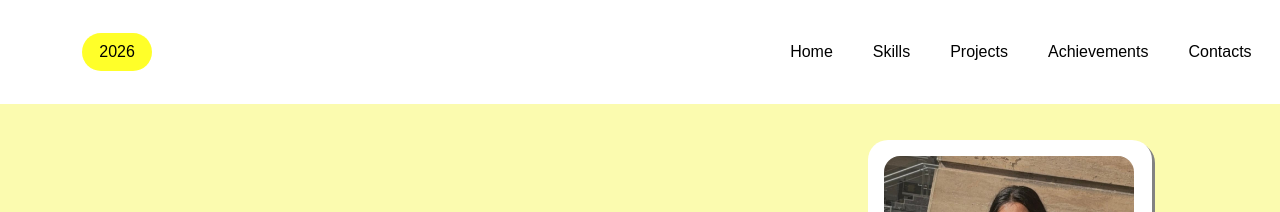
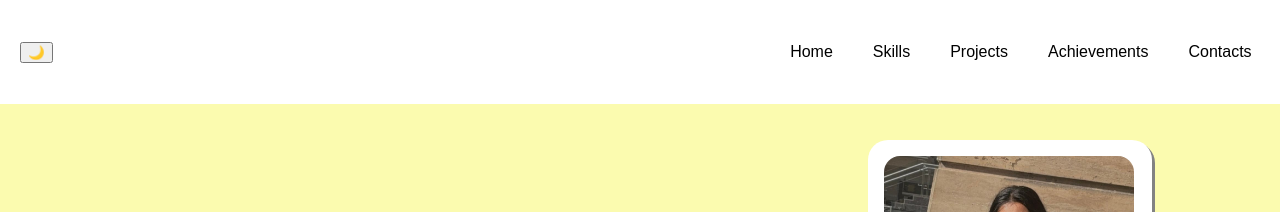
Before and after one commit to alsopayalll/portfolio, a plain HTML site: page index.html in a window 1280 px wide. Shown: the top 212 px of the page. Drawn offline with Linux system fonts and the light colour scheme.

Commit message:
Added theme toggle button

```diff
--- a/index.html
+++ b/index.html
@@ -5,10 +5,11 @@
     <meta name="viewport" content="width=device-width, initial-scale=1.0">
     <title>Portfolio</title>
     <link rel="stylesheet" href="style.css">
+    <script src="script.js" defer></script>
 </head>
 <body>
     <div class="nav">
-        <p>2026</p>
+        <button id="theme">🌙</button>
         <div class="navLinks">
             <a href="#heroSection">Home</a>
             <a href="#skillSection">Skills</a>
```
